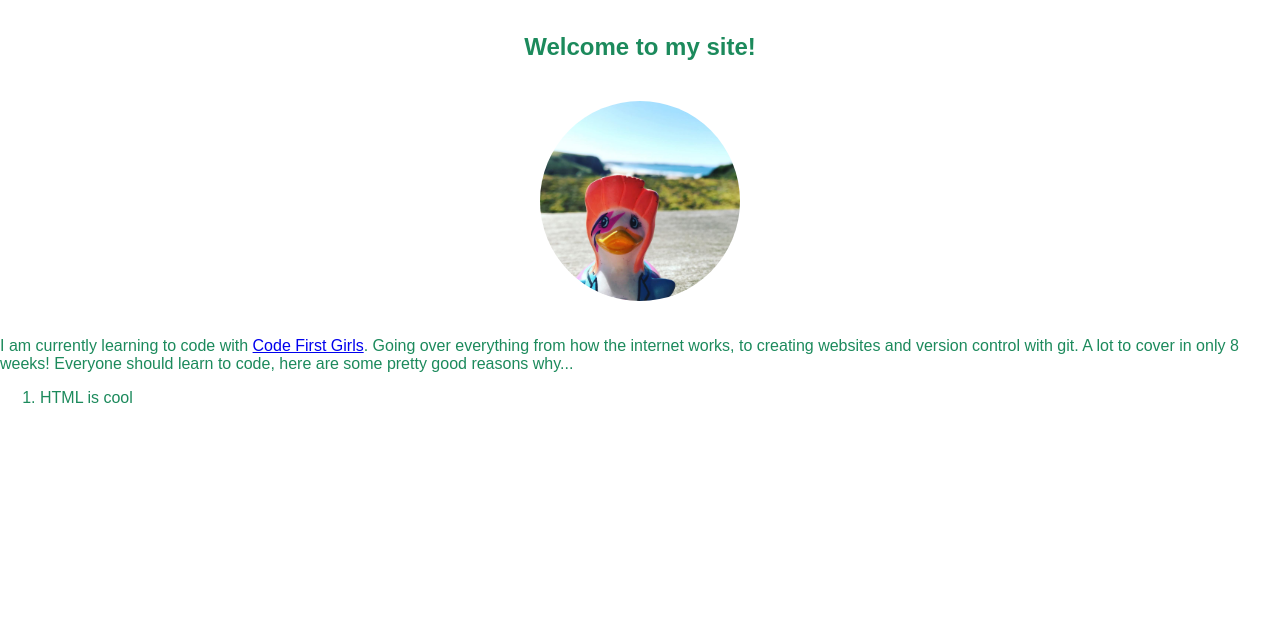
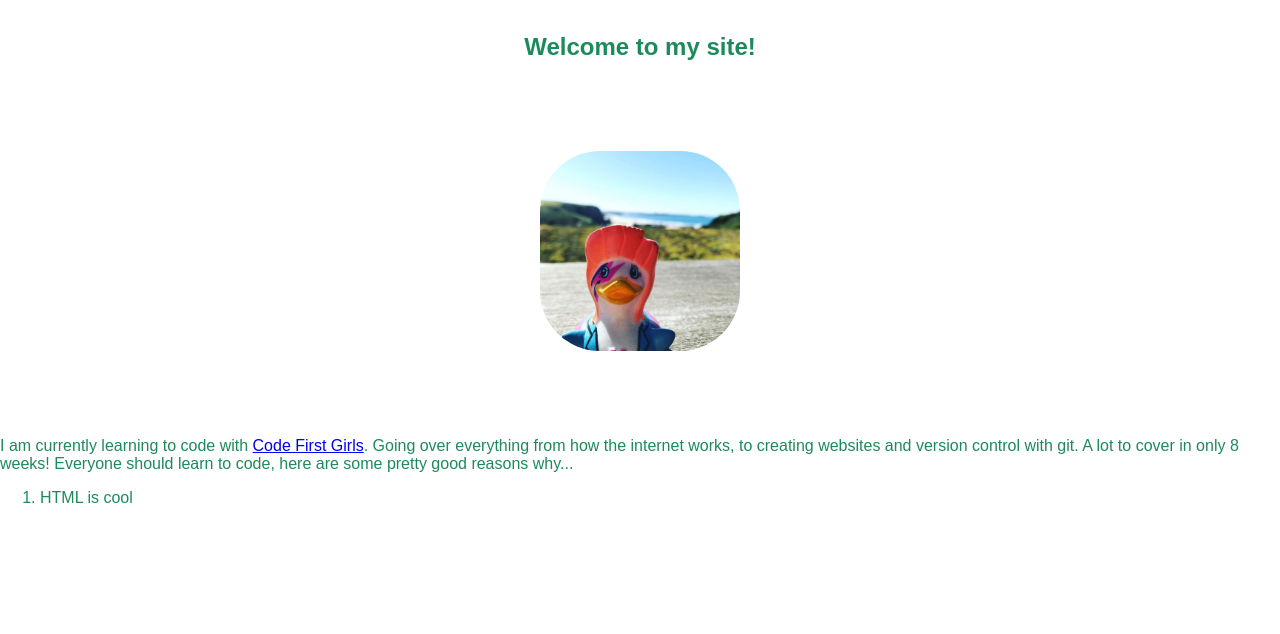
Before and after one commit to Bethhazard/beginners-week-one-master, a plain HTML site: page index.html in a window 1280 px wide. Shown: the part 166-800 px from the top of the page. Drawn offline with Linux system fonts and the light colour scheme.

Commit message:
Changed padding size
Changed the padding size of the image from 20px to 70px

```diff
--- a/CSS/style.css
+++ b/CSS/style.css
@@ -13,7 +13,7 @@ h1 {font-size:5em
 }
 img {
   display:flex;
-  padding:20px;
+  padding:70px;
   margin:0 auto;
   border-radius:130px;
 }
```
Also changed, not shown: 1 other file.
